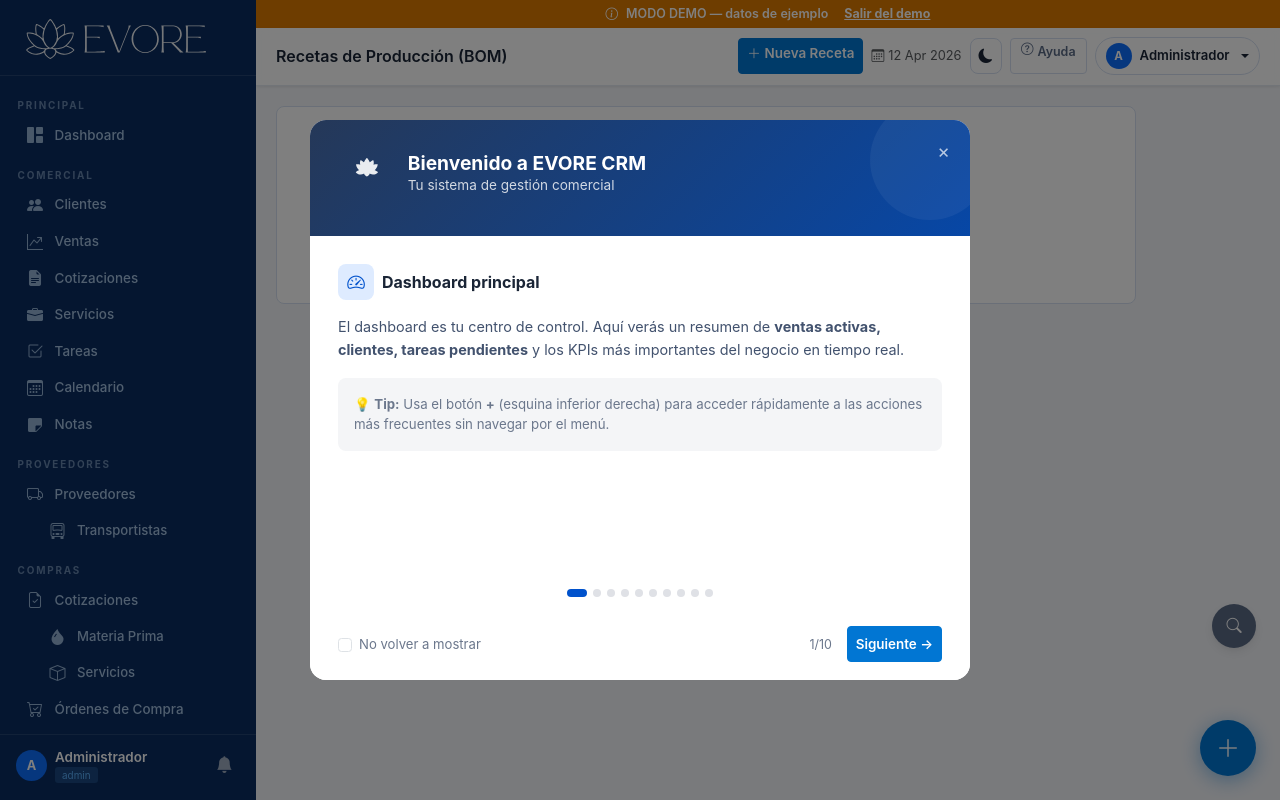
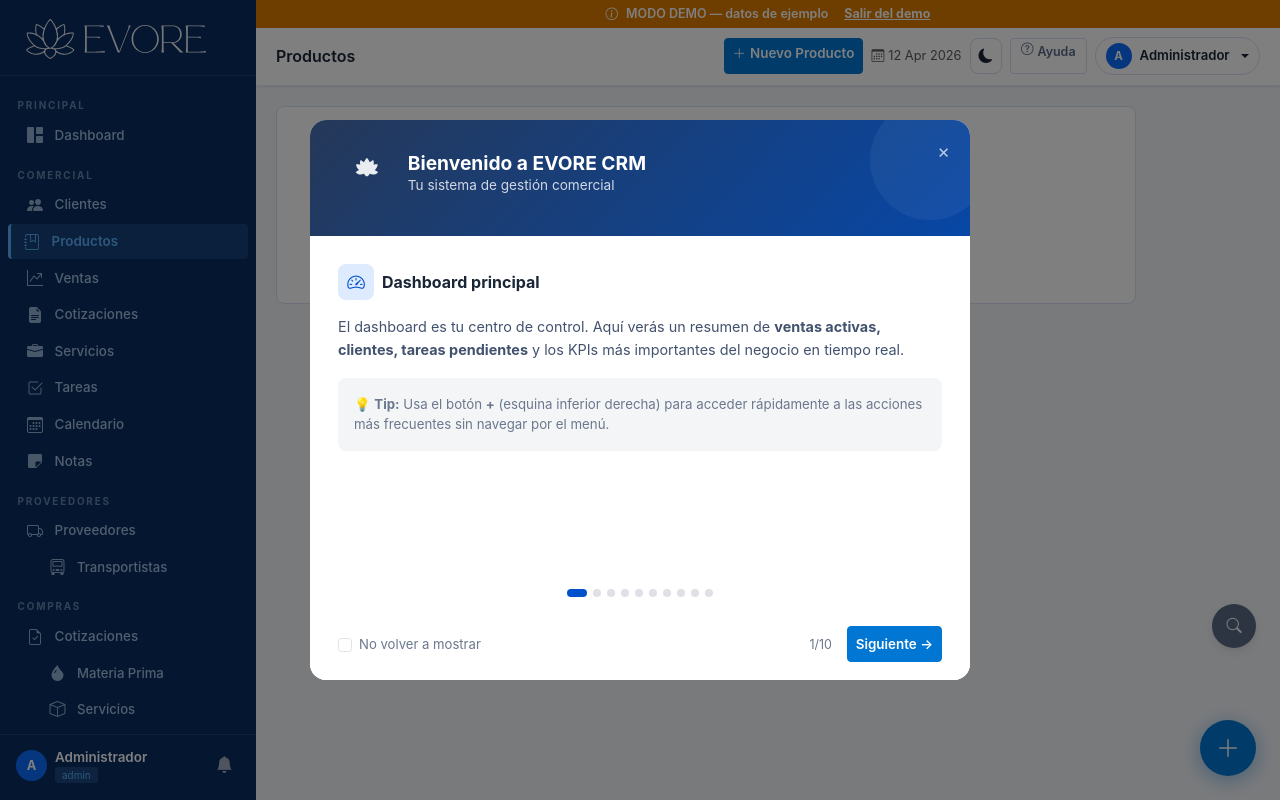
Before and after one commit to Fabro656/evore-crm, a Flask app: page /produccion/recetas in a window 1280 px wide. Run offline with Flask 3, Linux system fonts and the light colour scheme; a user stored in the database is signed in; data that the repository does not hold is empty.

Commit message:
feat: reorganizar módulos — Productos en Comercial, Registro de compras
- Renombrar "Recetas (BOM)" → "Productos" y mover a sección Comercial
- "Registro de compras" (antes "Compras recientes") ahora en módulo Compras
- Precio de venta en recetas = precio sin IVA + IVA (corregido)
- Vista productos usa ancho completo (col-12)

Co-Authored-By: Claude Opus 4.6 (1M context) <noreply@anthropic.com>

```diff
--- a/templates/base.html
+++ b/templates/base.html
@@ -445,6 +445,7 @@ img,svg{max-width:100%;height:auto}
     {% if 'clientes' in m or 'ventas' in m or 'cotizaciones' in m or 'tareas' in m or 'calendario' in m or 'notas' in m %}
     <div class="sb-sec">Comercial</div>
     {% if 'clientes' in m %}<a href="{{ url_for('clientes') }}" class="nav-link {% if 'cliente' in request.endpoint %}active{% endif %}"><i class="bi bi-people-fill"></i><span>Clientes</span></a>{% endif %}
+    {% if 'produccion' in m or 'ventas' in m %}<a href="{{ url_for('recetas') }}" class="nav-link {% if 'receta' in request.endpoint %}active{% endif %}"><i class="bi bi-journal-bookmark"></i><span>Productos</span></a>{% endif %}
     {% if 'ventas' in m %}<a href="{{ url_for('ventas') }}" class="nav-link {% if 'venta' in request.endpoint %}active{% endif %}"><i class="bi bi-graph-up-arrow"></i><span>Ventas</span></a>{% endif %}
     {% if 'cotizaciones' in m %}<a href="{{ url_for('cotizaciones') }}" class="nav-link {% if request.endpoint in ['cotizaciones','cotizacion_nueva','cotizacion_ver','cotizacion_editar'] %}active{% endif %}"><i class="bi bi-file-earmark-text-fill"></i><span>Cotizaciones</span></a>{% endif %}
     {% if 'servicios' in m %}<a href="{{ url_for('servicios') }}" class="nav-link {% if 'servicio' in request.endpoint %}active{% endif %}"><i class="bi bi-briefcase-fill"></i><span>Servicios</span></a>{% endif %}
@@ -463,10 +464,10 @@ img,svg{max-width:100%;height:auto}
     <a href="{{ url_for('cotizaciones_proveedor', tipo='granel') }}" class="nav-link" style="padding-left:2.4rem;font-size:.82rem"><i class="bi bi-droplet-fill"></i><span>Materia Prima</span></a>
     <a href="{{ url_for('cotizaciones_proveedor', tipo='general') }}" class="nav-link" style="padding-left:2.4rem;font-size:.82rem"><i class="bi bi-box"></i><span>Servicios</span></a>
     <a href="{{ url_for('ordenes_compra') }}" class="nav-link {% if 'orden_compra' in request.endpoint %}active{% endif %}"><i class="bi bi-cart-check"></i><span>Órdenes de Compra</span></a>
+    <a href="{{ url_for('compras') }}" class="nav-link {% if request.endpoint=='compras' or request.endpoint=='compra_nueva' or request.endpoint=='compra_editar' %}active{% endif %}"><i class="bi bi-receipt"></i><span>Registro de compras</span></a>
     {% endif %}
     {% if 'inventario' in m or 'produccion' in m %}
     <div class="sb-sec">Operaciones</div>
-    {% if 'produccion' in m %}<a href="{{ url_for('recetas') }}" class="nav-link {% if 'receta' in request.endpoint %}active{% endif %}"><i class="bi bi-journal-bookmark"></i><span>Recetas (BOM)</span></a>{% endif %}
     {% if 'inventario' in m %}<a href="{{ url_for('inventario') }}" class="nav-link {% if 'inventario' in request.endpoint or 'producto' in request.endpoint or 'lote' in request.endpoint %}active{% endif %}"><i class="bi bi-box-seam-fill"></i><span>Inventario</span></a>{% endif %}
     {% if 'inventario' in m %}<a href="{{ url_for('inventario_ingresos') }}" class="nav-link {% if request.endpoint=='inventario_ingresos' %}active{% endif %}" style="padding-left:2.4rem;font-size:.82rem"><i class="bi bi-plus-square"></i><span>Multi-Ingreso</span></a>{% endif %}
     {% if 'produccion' in m %}<a href="{{ url_for('produccion_index') }}" class="nav-link {% if 'produccion' in request.endpoint or 'materia' in request.endpoint or 'reserva' in request.endpoint %}active{% endif %}"><i class="bi bi-gear-fill"></i><span>Producción</span></a>{% endif %}
--- a/templates/produccion/index.html
+++ b/templates/produccion/index.html
@@ -14,7 +14,7 @@
 <div class="row g-4">
   <div class="col-md-6"><div class="tc">
     <div class="ch d-flex justify-content-between align-items-center">
-      <span><i class="bi bi-cart3 me-2 text-primary"></i>Compras recientes</span>
+      <span><i class="bi bi-cart3 me-2 text-primary"></i>Registro de compras</span>
       <a href="{{ url_for('compras') }}" class="btn btn-sm btn-outline-primary">Ver todas</a></div>
     {% if compras_recientes %}<table class="table"><tbody>
     {% for c in compras_recientes %}<tr>
--- a/templates/produccion/recetas.html
+++ b/templates/produccion/recetas.html
@@ -1,7 +1,7 @@
 {% extends 'base.html' %}
-{% block title %}Recetas de Producción{% endblock %}{% block page_title %}Recetas de Producción (BOM){% endblock %}
+{% block title %}Productos{% endblock %}{% block page_title %}Productos{% endblock %}
 {% block topbar_actions %}
-<a href="{{ url_for('receta_nueva') }}" class="btn btn-primary btn-sm"><i class="bi bi-plus-lg me-1"></i>Nueva Receta</a>
+<a href="{{ url_for('receta_nueva') }}" class="btn btn-primary btn-sm"><i class="bi bi-plus-lg me-1"></i>Nuevo Producto</a>
 {% endblock %}
 {% block content %}
 <div class="row g-3">
@@ -76,17 +76,19 @@
             <td>+ Margen {{ r.margen_pct }}%</td>
             <td class="text-end">${{ '{:,.0f}'.format(c.costo_unitario * r.margen_pct / 100) }}</td>
           </tr>
+          {% set precio_sin_iva = c.costo_unitario * (1 + r.margen_pct / 100) %}
+          {% set iva = precio_sin_iva * 0.19 %}
           <tr>
             <td>= Precio sin IVA</td>
-            <td class="text-end">${{ '{:,.0f}'.format(c.costo_unitario * (1 + r.margen_pct / 100)) }}</td>
+            <td class="text-end">${{ '{:,.0f}'.format(precio_sin_iva) }}</td>
           </tr>
           <tr>
             <td>+ IVA 19%</td>
-            <td class="text-end">${{ '{:,.0f}'.format(c.costo_unitario * (1 + r.margen_pct / 100) * 0.19) }}</td>
+            <td class="text-end">${{ '{:,.0f}'.format(iva) }}</td>
           </tr>
           <tr class="table-success">
-            <td><strong>Precio de venta</strong></td>
-            <td class="text-end"><strong>${{ '{:,.0f}'.format(r.precio_venta_sugerido or 0) }}</strong></td>
+            <td><strong>Precio de venta (sin IVA + IVA)</strong></td>
+            <td class="text-end"><strong>${{ '{:,.0f}'.format(precio_sin_iva + iva) }}</strong></td>
           </tr>
           {% endif %}
         </table>
@@ -104,8 +106,8 @@
 </div>
 {% else %}
 <div class="col-12"><div class="fc text-center py-5 text-muted">
-  <i class="bi bi-diagram-3 fs-1 d-block mb-2"></i>No hay recetas de producción.
-  <a href="{{ url_for('receta_nueva') }}" class="btn btn-primary mt-3">Crear primera receta</a>
+  <i class="bi bi-diagram-3 fs-1 d-block mb-2"></i>No hay productos registrados.
+  <a href="{{ url_for('receta_nueva') }}" class="btn btn-primary mt-3">Crear primer producto</a>
 </div></div>
 {% endfor %}
 </div>{% endblock %}
```
